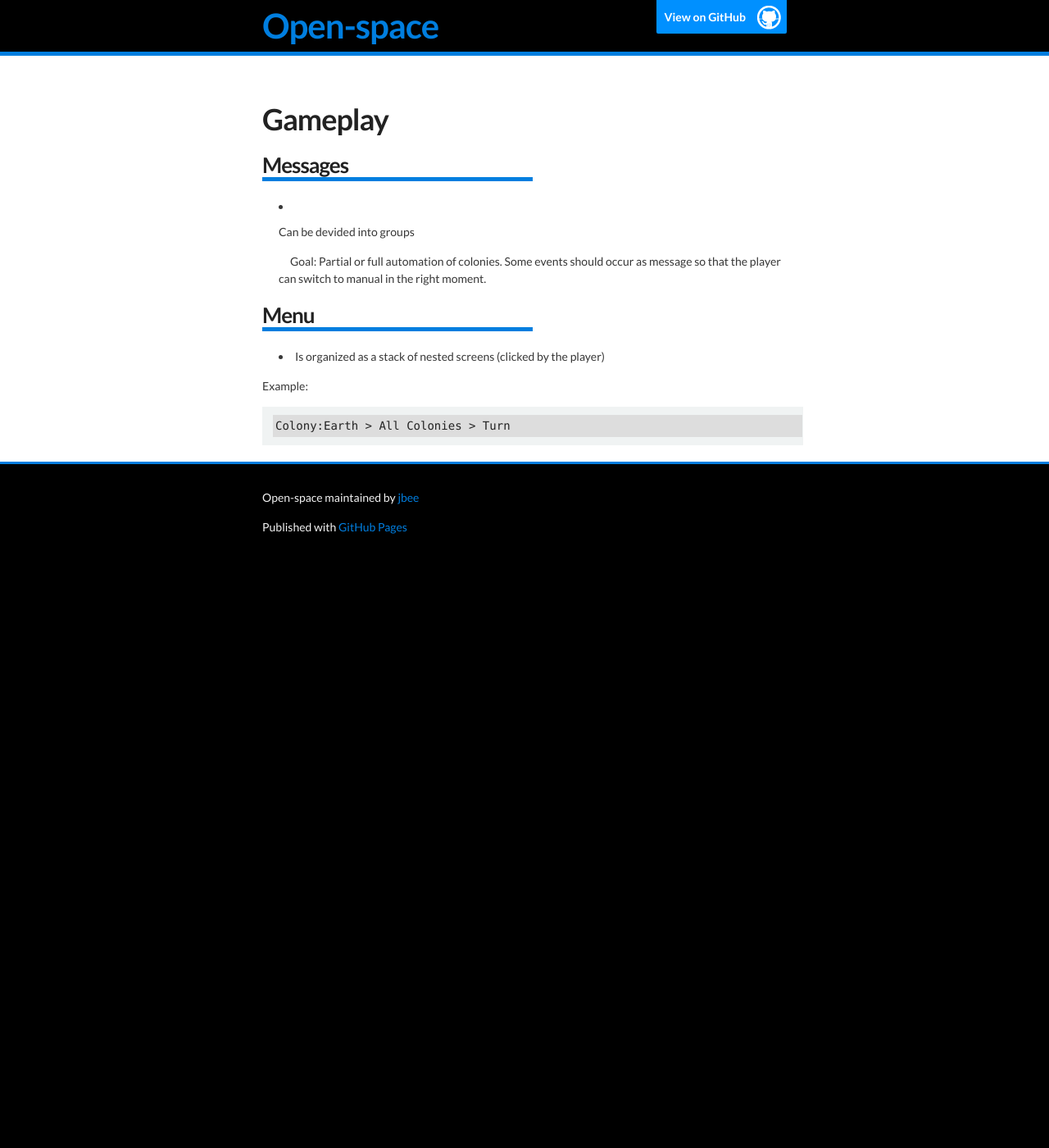
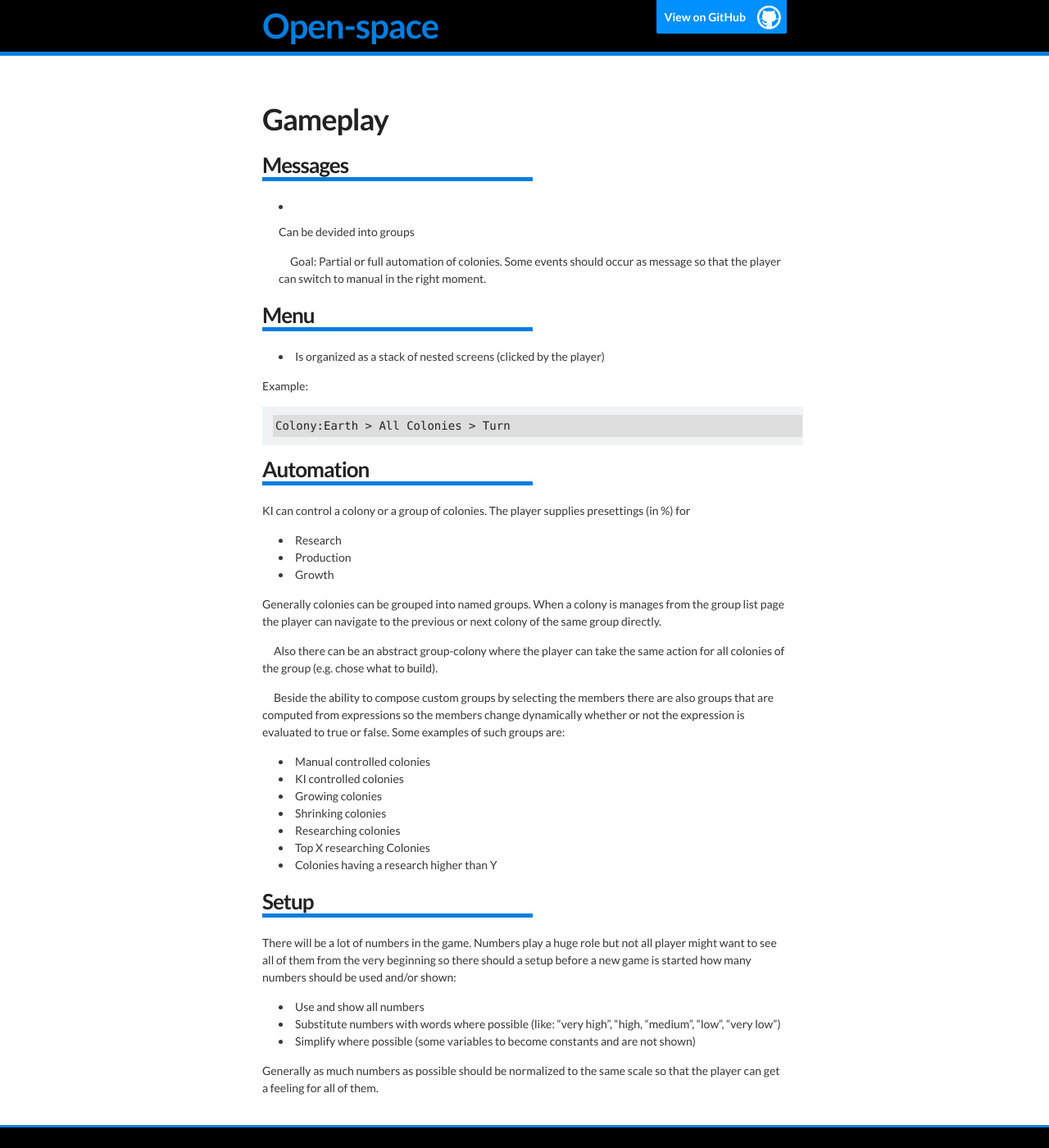
Before and after one commit to jbee/open-space, a Jekyll site: the page built from gameplay.md, in a window 1280 px wide and 1400 px high. Shown: the whole window at 82% size. Built offline with Jekyll 4.4.1, drawn with Linux system fonts in a browser that asks for light colours; Markdown is read by kramdown in place of the engine named in the settings.

Commit message:
NEW planets, gameplay and spaceships

```diff
--- a/gameplay.md
+++ b/gameplay.md
@@ -16,3 +16,40 @@ title: Gameplay
 Example:
 
     Colony:Earth > All Colonies > Turn
+
+
+## Automation
+KI can control a colony or a group of colonies. The player supplies presettings (in %) for
+
+- Research
+- Production
+- Growth
+
+Generally colonies can be grouped into named groups. When a colony is manages from the group list
+page the player can navigate to the previous or next colony of the same group directly.
+
+Also there can be an abstract group-colony where the player can take the same action for all colonies of the group (e.g. chose what to build).
+
+Beside the ability to compose custom groups by selecting the members there are also groups that are computed from expressions so the members change dynamically whether or not the expression is evaluated to true or false.
+Some examples of such groups are:
+
+- Manual controlled colonies
+- KI controlled colonies
+- Growing colonies
+- Shrinking colonies
+- Researching colonies
+- Top X researching Colonies
+- Colonies having a research higher than Y
+
+
+## Setup
+There will be a lot of numbers in the game. Numbers play a huge role but not all player might want
+to see all of them from the very beginning so there should a setup before a new game is started
+how many numbers should be used and/or shown:
+
+- Use and show all numbers
+- Substitute numbers with words where possible (like: "very high", "high, "medium", "low", "very low")
+- Simplify where possible (some variables to become constants and are not shown)
+
+Generally as much numbers as possible should be normalized to the same scale so that the player can
+get a feeling for all of them.
```
Also changed, not shown: index.md (+2 -0 lines), planets.md (added, +19 -0 lines), spaceships.md (added, +27 -0 lines).
